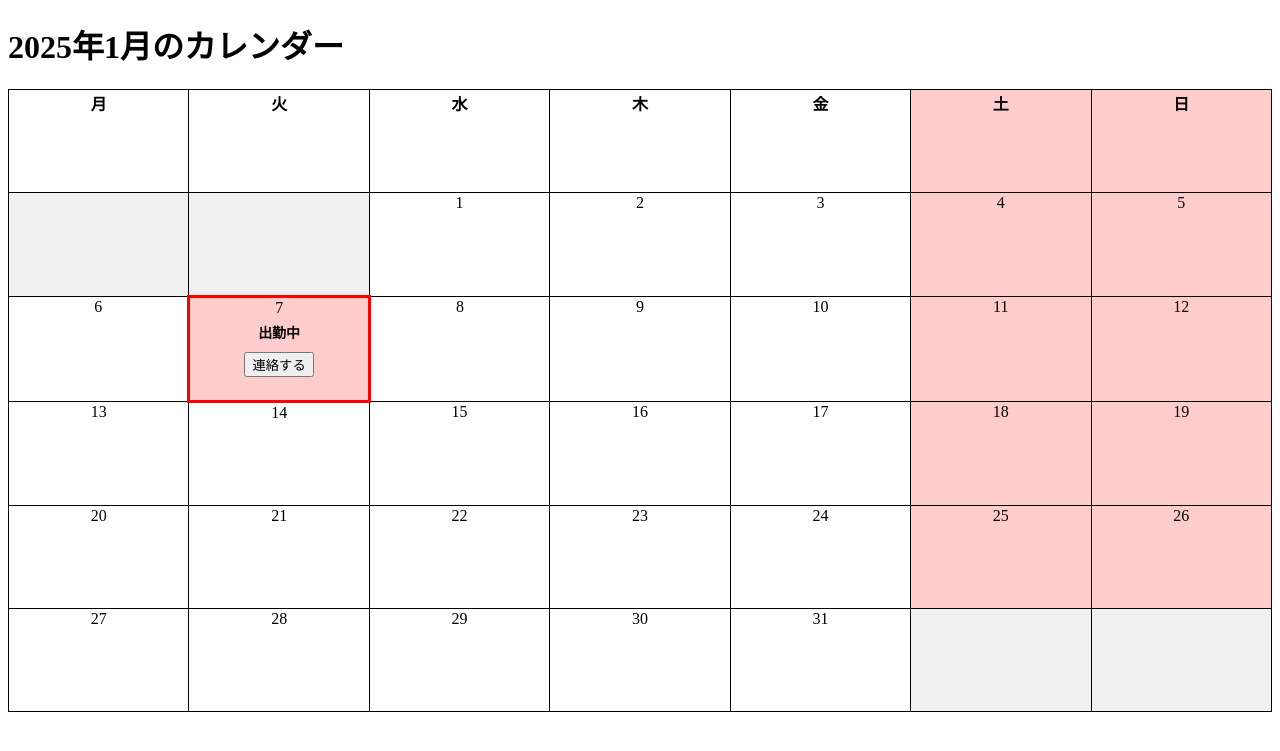
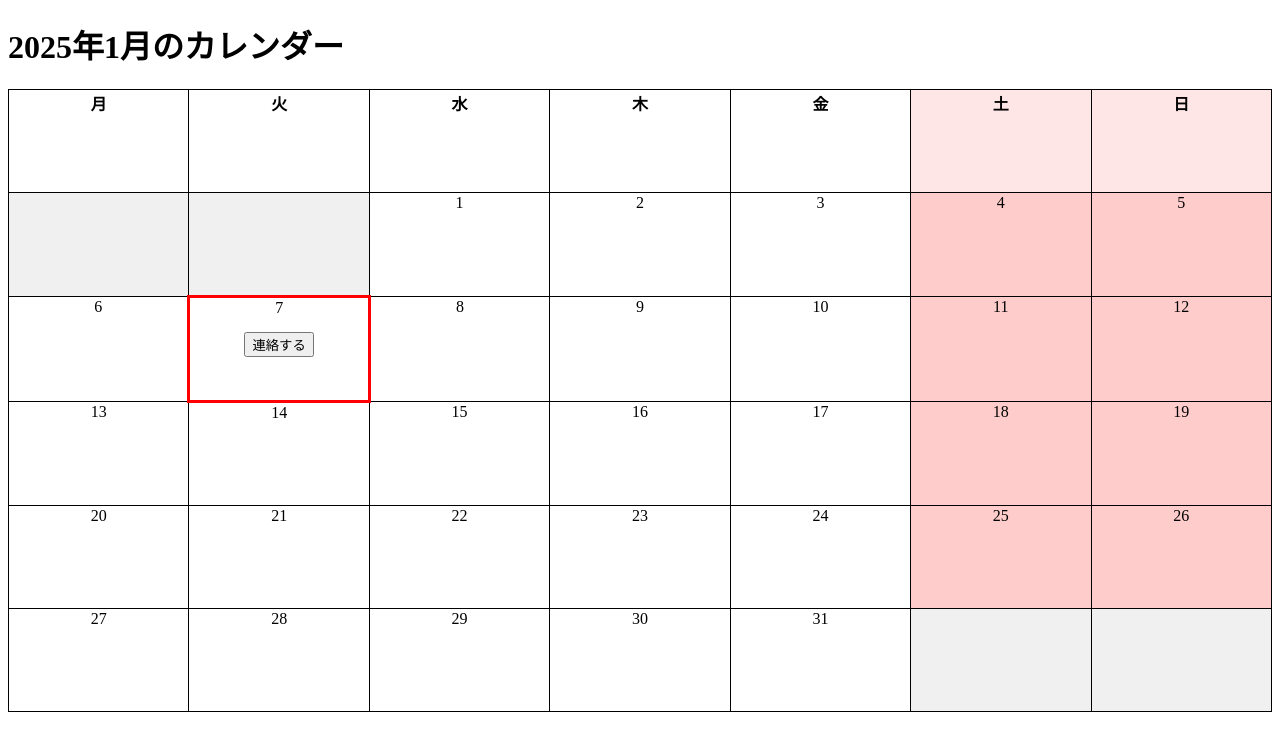
Before and after one commit to honjobunseki/flask-attendance-app, a Flask app: page / in a window 1280 px wide. Shown: the top 751 px of the page. Run offline with Flask 3, Linux system fonts and the light colour scheme.

Commit message:
Update calendar.html

```diff
--- a/templates/calendar.html
+++ b/templates/calendar.html
@@ -18,19 +18,18 @@
         }
         .today {
             border: 3px solid red; /* 太枠 */
-            background-color: #ffcccc; /* 背景色を赤く塗りつぶす */
         }
         .empty {
             background-color: #f0f0f0;
         }
-        .holiday, .weekend {
-            background-color: #ffcccc; /* 休日や週末 */
-        }
-        .status-holiday, .status-late, .status-early {
-            background-color: #ffcccc; /* 特定ステータスの日 */
+        .holiday, .status-holiday, .status-late, .status-early {
+            background-color: #ffcccc; /* 特定ステータスや休日の背景を赤く */
         }
         .status-work {
-            background-color: white; /* 出勤中の背景色は白 */
+            background-color: white; /* 出勤中の背景色を白に設定 */
+        }
+        .weekend {
+            background-color: #ffe6e6; /* 土日の背景色を薄い赤 */
         }
         .status {
             font-size: 14px;
@@ -75,15 +74,17 @@
                 {% elif is_today %}
                 <td class="today">
                     {{ day }}
-                    <div class="status">{{ today_status }}</div>
+                    <div class="status">{{ day_status }}</div>
                     <button class="contact-button">連絡する</button>
                 </td>
                 {% elif is_status_holiday or is_status_late or is_status_early %}
                 <td class="holiday">{{ day }}</td>
+                {% elif is_status_work %}
+                <td class="status-work">{{ day }}</td>
                 {% elif is_holiday or is_weekend %}
                 <td class="holiday">{{ day }}</td>
                 {% else %}
-                <td class="status-work">{{ day }}</td>
+                <td>{{ day }}</td>
                 {% endif %}
                 {% endfor %}
             </tr>
```
